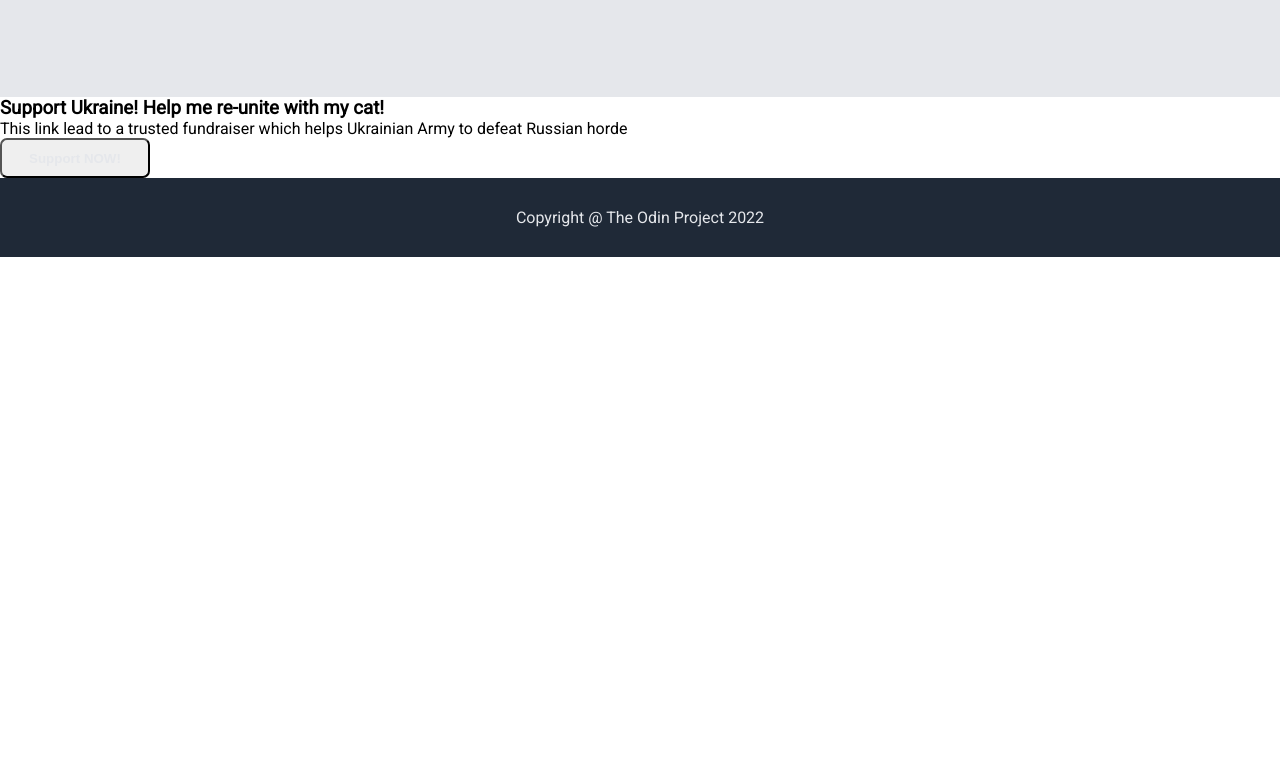
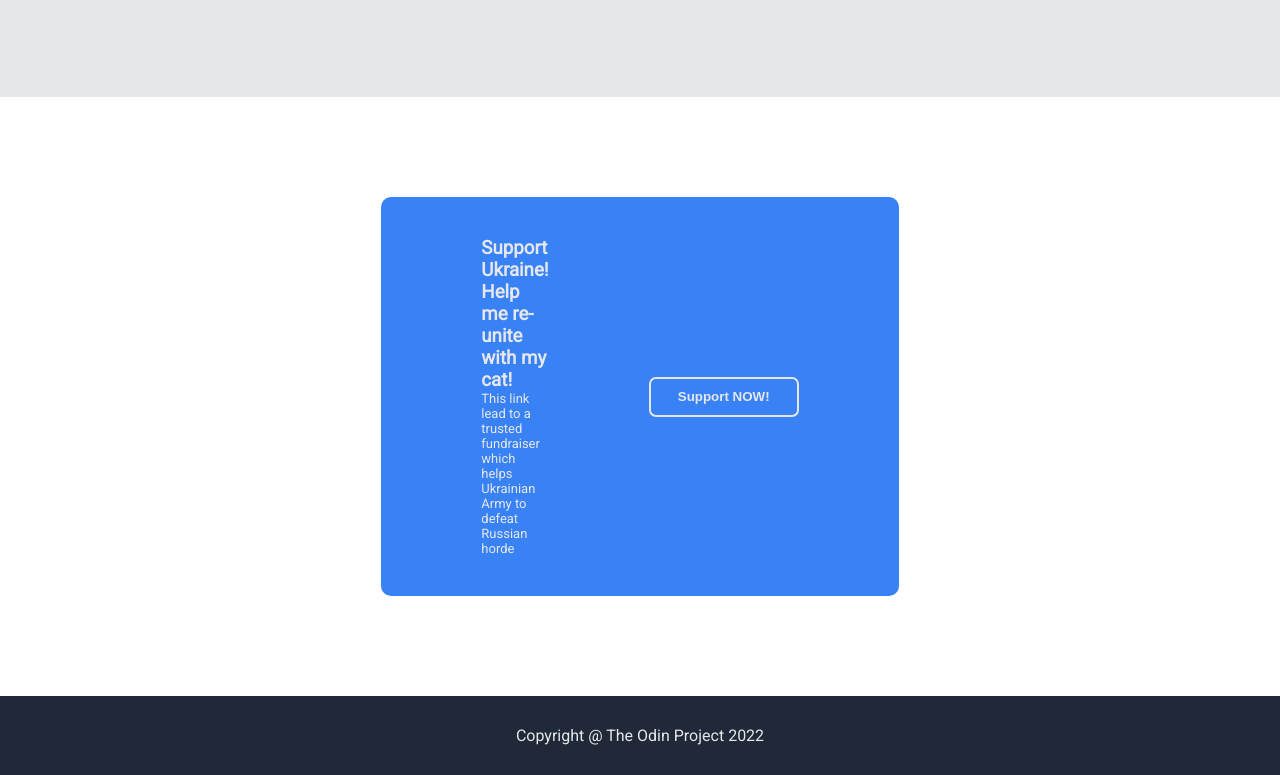
Before and after one commit to OlexandrHumeniuk/odin-first-landing, a plain HTML site: page index.html in a window 1280 px wide. Shown: the part 1452-2227 px from the top of the page. Before the commit the page ends 1709 px from the top, so only its background shows below. Drawn offline with Linux system fonts and the light colour scheme.

Commit message:
Finished CTA section

```diff
--- a/index.html
+++ b/index.html
@@ -9,12 +9,12 @@
 </head>
 <body>
     <header>
-        <div class="circle"><a src="https://metro.co.uk/2017/06/03/black-cats-are-the-best-cats-ever-and-youre-wrong-if-you-think-any-different-6664691/"><img id='cat-pic' src="images/cat-logo.png" alt="Logo of black cats inc."></a></div>
+        <div class="circle"><img id='cat-pic' src="images/cat-logo.png" alt="Logo of black cats inc."></div>
         <div class="menu">
             <ul>
-                <li>Cat Website 1</li>
-                <li>Cat Website 2</li>
-                <li>Cat Website 3</li>
+                <li> <a href="https://metro.co.uk/2017/06/03/black-cats-are-the-best-cats-ever-and-youre-wrong-if-you-think-any-different-6664691/">Cat Website 1</a></li>
+                <li><a href="https://www.pinterest.com/terri_klugh/black-cats/">Cat Website 2</a></li>
+                <li><a href="https://www.purina.co.nz/find-a-pet/articles/cat-types/fur-type/black-cat-breeds">Cat Website 3</a></li>
             </ul>
         </div>
     </header>
@@ -43,14 +43,18 @@
         </div>
     <div class="quote">
         <div class="quote-wrap">
-            <p>I really want to see my best friend, play with him and bite him! What can be better than to eat some kibble and go play with a human. And then sleep for 15 hours of course!</p>
+            <p>I really want to see my best friend, play with him and bite him! What can be better than to eat some kibble and go play with a human. And then sleep for 15 hours, of course!</p>
             <span id="quote-author">-My Cat meowing</span>
         </div>
         </div>
         <div class="cta">
-            <h3>Support Ukraine! Help me re-unite with my cat!</h3>
-            <p>This link lead to a trusted fundraiser which helps Ukrainian Army to defeat Russian horde </p>
-            <button>Support NOW!</button>
+            <div class="cta-wrapper">
+                <div class="cta-left">
+                    <h3>Support Ukraine! Help me re-unite with my cat!</h3>
+                    <p>This link lead to a trusted fundraiser which helps Ukrainian Army to defeat Russian horde </p>
+                </div>
+                <a href="https://savelife.in.ua/" target=”_blank”><button id="cta-button">Support NOW!</button></a>
+            </div>
     </div>
     </div>
     <footer>
--- a/style.css
+++ b/style.css
@@ -15,6 +15,10 @@ body {
 
 }
 
+a {
+    text-decoration: none;
+    color: #E5E7EB;
+}
 header {
     background-color: #1F2937;
     display: flex;
@@ -107,6 +111,12 @@ button{
     border: none;
 }
 
+#cta-button {
+    border-color: #E5E7EB;
+    border: 2px solid;
+    background-color: #3882F6;
+}
+
 .about-section{
     display: flex;
     flex-direction: column;
@@ -166,6 +176,34 @@ button{
     font-weight: bold;
 }
 
+.cta {
+    display: flex;
+    justify-content: center;
+    align-items: center;
+    padding: 100px 400px;
+}
+
+.cta-wrapper {
+    display: flex;
+    align-items: center;
+    justify-content: space-between;
+    background-color: #3882F6;
+    padding: 40px 100px;
+    border-radius: 10px;
+    color: #E5E7EB;
+}
+
+.cta-left{
+    flex-shrink: 1;
+    margin-right: 100px;
+}
+
+.cta-left p{
+    margin-top: 5;
+    font-size: small;
+    font-weight: 100;
+}
+
 footer {
     background-color: #1F2937;
     display: flex;
```
